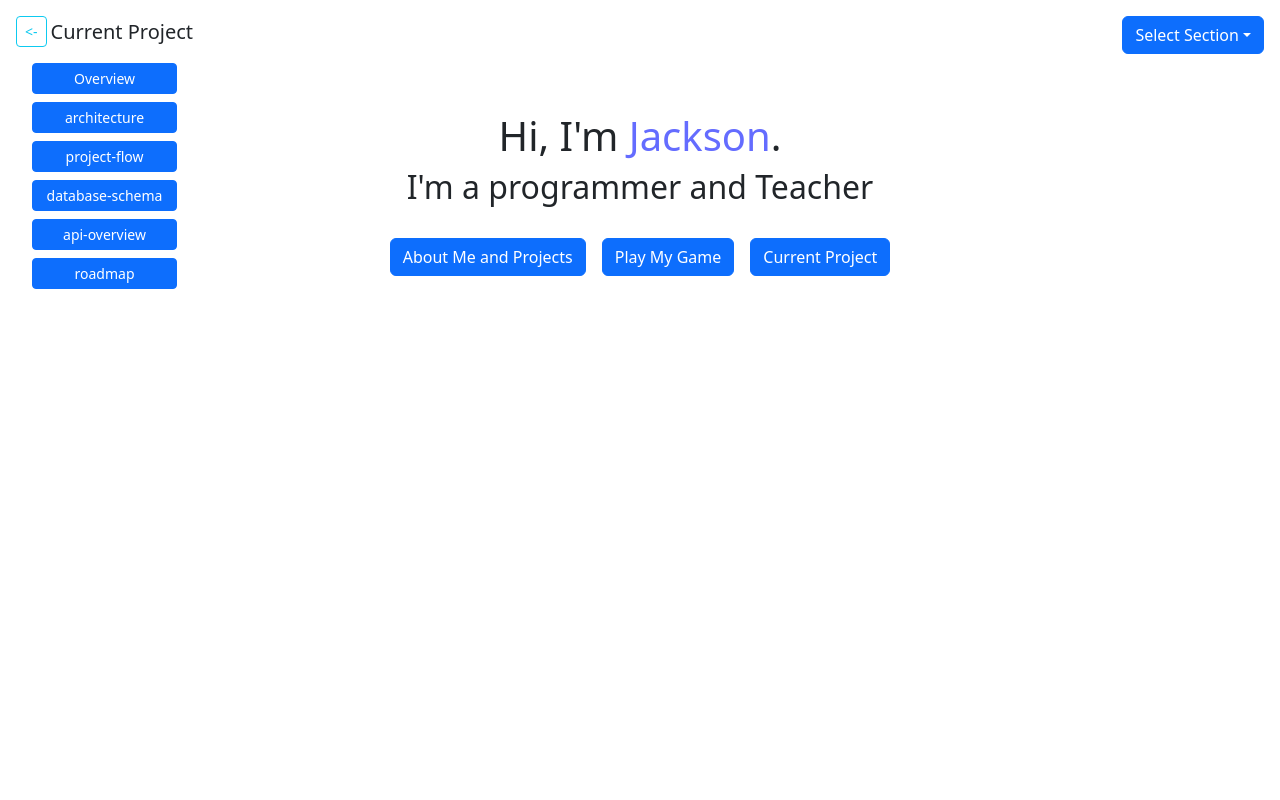
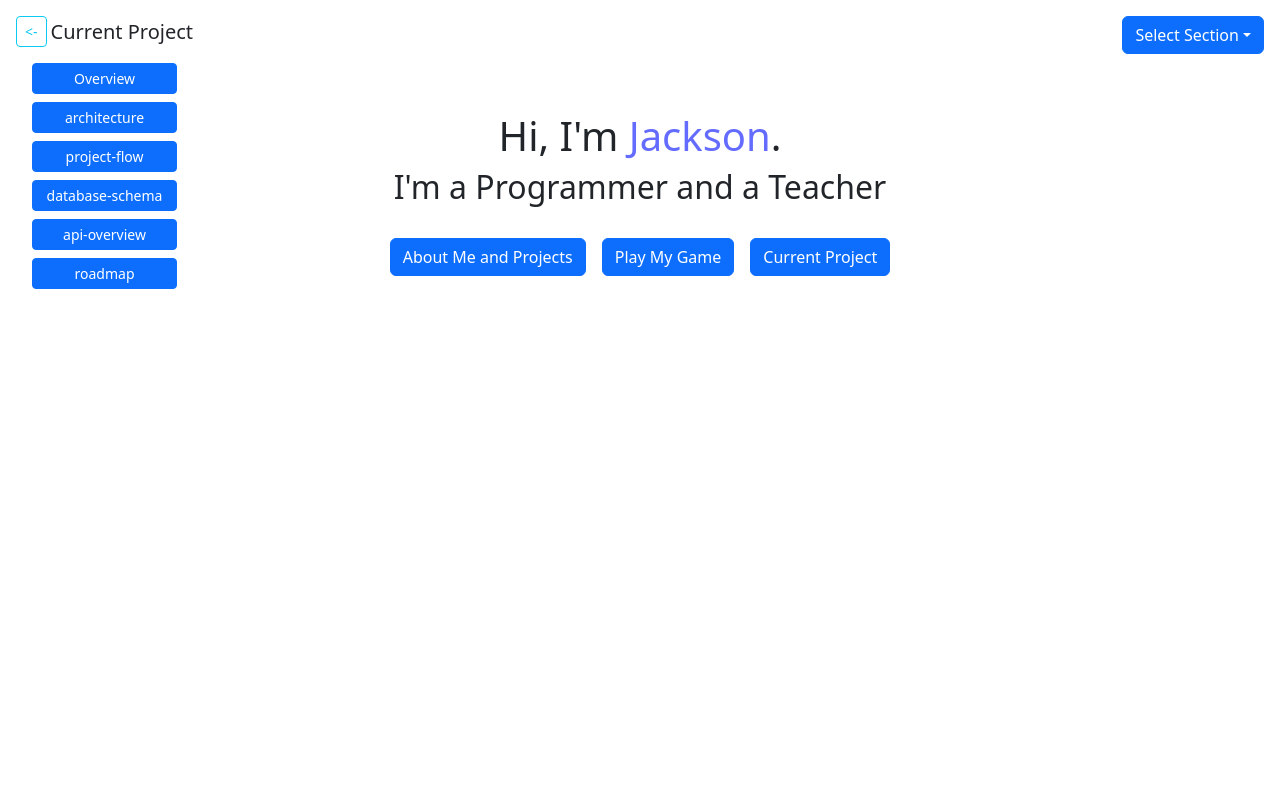
Before and after one commit to Jtsoco/portfolio, a React (Vite) app: page / in a window 1280 px wide. Shown: the top 800 px of the page. Built offline with nearby package versions, Linux system fonts and the light colour scheme.

Commit message:
minor updates to intro

```diff
--- a/src/App.tsx
+++ b/src/App.tsx
@@ -20,8 +20,9 @@ function App() {
   const currentProjectTargetRef = useRef(null);
   const currentProjectSubSectionRefs = useLinkRefs();
   const nonTopRef = useRef(null);
+  const introductionRef = useRef(null);
   const dropDownLinkRefs: Record<string, React.RefObject<HTMLDivElement | null>> = {
-    'Introduction': targetRef,
+    'Introduction': introductionRef,
     'About': targetRef,
     'Game': gameTargetRef,
     'Current Project': currentProjectTargetRef,
@@ -39,7 +40,7 @@ function App() {
     }}>
         <SideNavBar useLinkRefs={currentProjectSubSectionRefs} sectionRef={currentProjectTargetRef}></SideNavBar>
         <SectionSelectDropdown useLinkRefs={dropDownLinkRefs} nonTopRef={nonTopRef} ></SectionSelectDropdown>
-        <IntroductionSection targetRef={targetRef} gameTargetRef={gameTargetRef} currentProjectTargetRef={currentProjectTargetRef}/>
+        <IntroductionSection targetRef={targetRef} gameTargetRef={gameTargetRef} currentProjectTargetRef={currentProjectTargetRef} introductionRef={introductionRef}/>
 
         <div ref={nonTopRef}>
 
--- a/src/sections/IntroductionSection.tsx
+++ b/src/sections/IntroductionSection.tsx
@@ -3,6 +3,7 @@ interface introProps {
   targetRef: React.RefObject<null | HTMLElement>;
   gameTargetRef: React.RefObject<null | HTMLElement>;
   currentProjectTargetRef: React.RefObject<null | HTMLElement>;
+  introductionRef: React.RefObject<null | HTMLDivElement>;
 };
 
 import Button from 'react-bootstrap/Button';
@@ -14,11 +15,11 @@ export function IntroductionSection(props: introProps) {
     }
   }
   return (
-    <div className="section-page">
+    <div className="section-page" ref={props.introductionRef}>
       <div>
 
         <h1> Hi, I'm <span className="blue">Jackson</span>.</h1>
-        <h2> I'm a programmer and Teacher </h2>
+        <h2> I'm a Programmer and a Teacher </h2>
         <div className="button-container">
 
         <Button onClick={() => scrollToSection(props.targetRef)}variant="primary" >About Me and Projects</Button>
```
Also changed, not shown: 2 other files (tests, documents, lock files or other folders).
